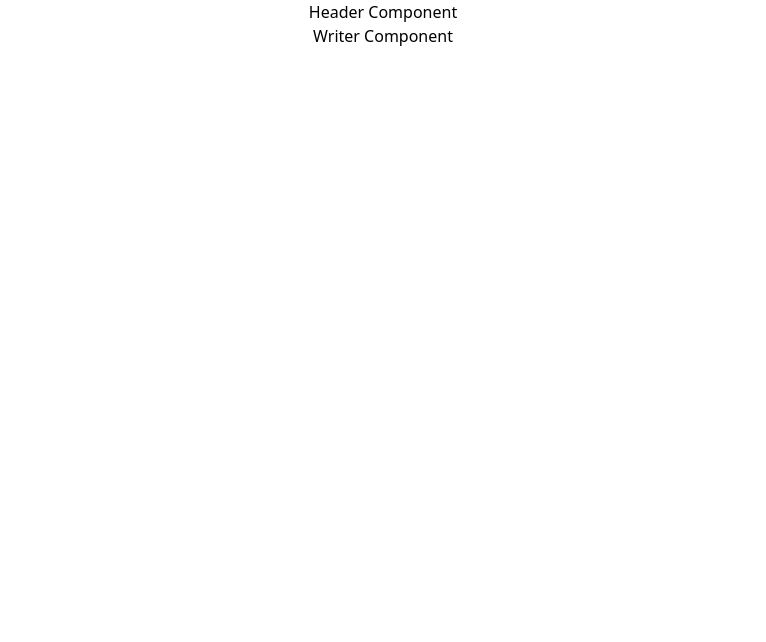
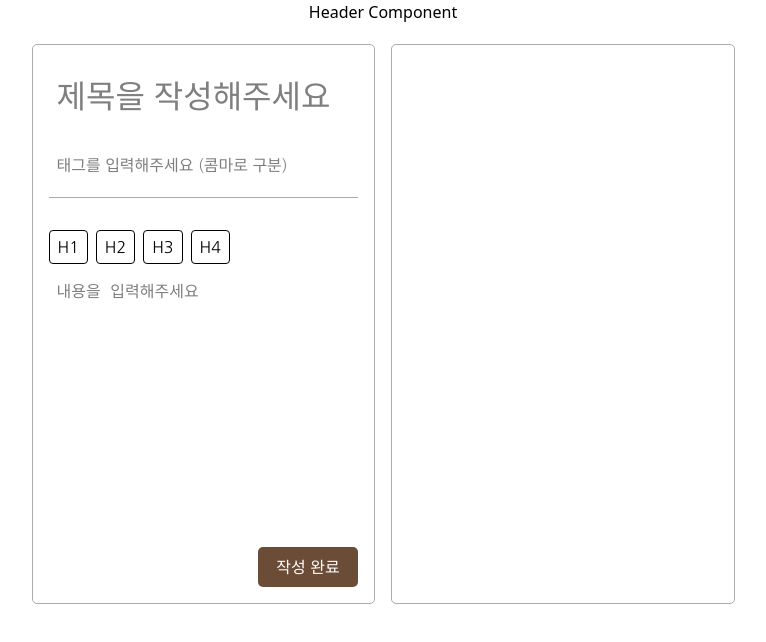
Before and after one commit to de-caffeine/de-caffeine, a React (Vite) app: page /writer in a window 1280 px wide. Shown: the top 642 px of the page, without its empty margins (257-1023 px from the left). Built offline with nearby package versions, Linux system fonts and the light colour scheme.

Commit message:
✨ :Feat 에디터페이지 h1테그 구현

```diff
--- a/src/components/templates/Writer.tsx
+++ b/src/components/templates/Writer.tsx
@@ -1,7 +1,149 @@
-export default function Writer () {
+// src/pages/Writer.tsx
+import React, { useState, useRef } from 'react';
+import ReactMarkdown from 'react-markdown';
+import remarkGfm from 'remark-gfm';
+
+export default function Writer() {
+  const [title, setTitle] = useState('');
+  const [tags, setTags] = useState(''); // 콤마(,)로 구분
+  const [body, setBody] = useState(''); // 본문 원문 텍스트
+  const textareaRef = useRef<HTMLTextAreaElement>(null);
+
+  // 태그 문자열 → 배열로
+  const tagList = tags
+    .split(',')
+    .map((t) => t.trim())
+    .filter((t) => t.length > 0);
+
+  const insertHeading = (level: number) => {
+    const ref = textareaRef.current;
+    if (!ref) return;
+
+    const prefix = '#'.repeat(level) + ' ';
+    const start = ref.selectionStart;
+    const end = ref.selectionEnd;
+    const value = body;
+
+    // 현재 라인 시작 위치 찾기
+    const lineStart = value.lastIndexOf('\n', start - 1) + 1;
+
+    const before = value.slice(0, lineStart);
+    const line = value.slice(lineStart, end);
+    const after = value.slice(end);
+
+    // 기존 # 제거 후 새로 붙이기
+    const strippedLine = line.replace(/^#{1,6}\s*/, '');
+    const newLine = prefix + strippedLine;
+
+    const newBody = before + newLine + after;
+    setBody(newBody);
+
+    // 커서를 heading 뒤로 배치
+    const newPos = before.length + newLine.length;
+    setTimeout(() => {
+      ref.focus();
+      ref.setSelectionRange(newPos, newPos);
+    }, 0);
+  };
+
   return (
-    <>
-      <h1>Writer Component</h1>
-    </>
+    <div className="nanum-gothic-regular flex h-150 gap-4 px-30 py-5">
+      {/* 좌측: 입력 영역 */}
+      <div className="flex flex-1 flex-col gap-4 rounded-[5px] border border-[#ABABAB] p-4">
+        {/* 제목 */}
+        <input
+          type="text"
+          placeholder="제목을 작성해주세요"
+          value={title}
+          onChange={(e) => setTitle(e.target.value)}
+          className="h-18 w-full rounded px-2 py-1 text-[32px] placeholder:text-[32px]"
+        />
+
+        {/* 태그 */}
+        <input
+          type="text"
+          placeholder="태그를 입력해주세요 (콤마로 구분)"
+          value={tags}
+          onChange={(e) => setTags(e.target.value)}
+          className="w-full rounded px-2 py-1 text-[16px] placeholder:text-[16px]"
+        />
+
+        <hr className="mb-4 border-t border-[#ABABAB]" />
+
+        {/* 본문 */}
+        <div className="flex flex-1 flex-col">
+          <div className="mb-2 flex gap-2">
+            {[1, 2, 3, 4].map((lvl) => (
+              <button
+                key={lvl}
+                onClick={() => insertHeading(lvl)}
+                className="rounded border px-2 py-1 hover:bg-gray-100"
+              >
+                H{lvl}
+              </button>
+            ))}
+          </div>
+          <textarea
+            ref={textareaRef}
+            className="w-full flex-1 resize-none rounded p-2 font-mono placeholder:text-[16px]"
+            placeholder="내용을 입력해주세요"
+            value={body}
+            onChange={(e) => setBody(e.target.value)}
+          />
+        </div>
+
+        <div className="mt-2 flex justify-end">
+          <button className="nanum-gothic-regular h-[40px] w-[100px] rounded-[5px] bg-[#6B4C36] text-white hover:cursor-pointer">
+            작성 완료
+          </button>
+        </div>
+      </div>
+
+      {/* 우측: 미리보기 영역 */}
+      <div className="flex-1 overflow-auto rounded-[5px] border border-[#ABABAB] p-4">
+        {/* 제목 */}
+        <h1 className="mb-2 text-3xl font-bold">{title}</h1>
+
+        {/* 태그 */}
+        {tagList.length > 0 && (
+          <div className="mb-4 flex flex-wrap gap-2">
+            {tagList.map((tag) => (
+              <span
+                key={tag}
+                className="inline-block rounded bg-[#D7CAB9] px-2 py-1 text-sm"
+              >
+                {tag}
+              </span>
+            ))}
+          </div>
+        )}
+
+        {/* 본문 (Markdown 렌더링) */}
+        <div className="text-base whitespace-pre-wrap">
+          <ReactMarkdown
+            remarkPlugins={[remarkGfm]}
+            components={{
+              h1: ({ node, ...props }) => (
+                <h1 className="mb-2 text-3xl font-bold" {...props} />
+              ),
+              h2: ({ node, ...props }) => (
+                <h2 className="mb-2 text-2xl font-semibold" {...props} />
+              ),
+              h3: ({ node, ...props }) => (
+                <h3 className="mb-2 text-xl font-semibold" {...props} />
+              ),
+              h4: ({ node, ...props }) => (
+                <h4 className="mb-2 text-lg font-semibold" {...props} />
+              ),
+              p: ({ node, ...props }) => (
+                <p className="mb-2 whitespace-pre-wrap" {...props} />
+              ),
+            }}
+          >
+            {body}
+          </ReactMarkdown>
+        </div>
+      </div>
+    </div>
   );
 }
```
